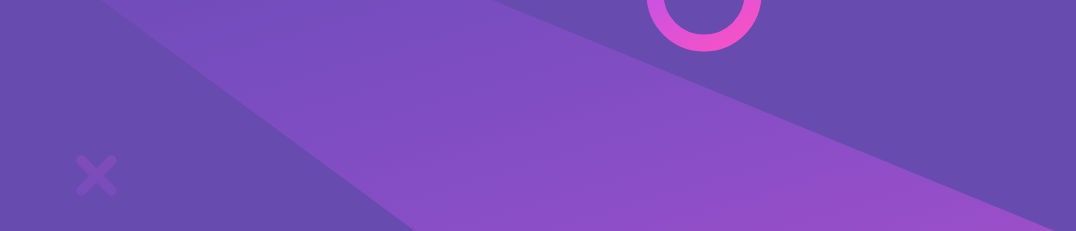
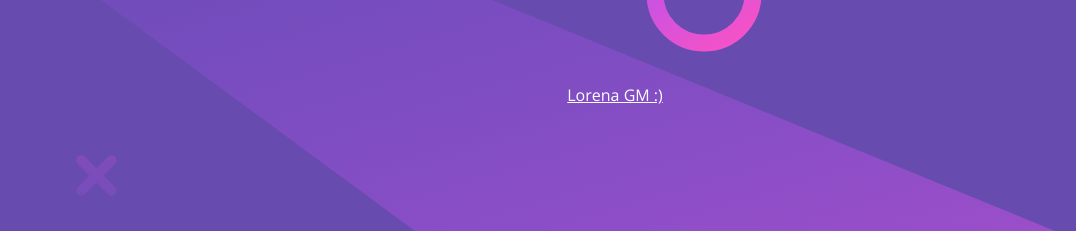
Before and after one commit to Lorenalgm/build-your-community, a plain HTML site: page index.html in a window 1280 px wide. Shown: the part 569-800 px from the top of the page, 0-1076 px from the left. Drawn offline with nearby package versions, Linux system fonts and the light colour scheme.

Commit message:
Added css and assignature

```diff
--- a/index.html
+++ b/index.html
@@ -15,6 +15,8 @@
     body{
       background-image: url('images/bg-desktop.svg');
       background-color: rgb(103, 75, 175);
+      display: flex;
+      flex-direction: column;
     }
 
     .logo{
@@ -91,9 +93,20 @@
       color: #ffff;
     }
 
+    a{
+      color: #ffff;
+    }
+
+    .me{
+      display: flex;
+      justify-content: center;
+      align-items: center;
+    }
+
   </style>
 </head>
 <body>
+  <div>
   <img class="logo" src="images/logo.svg">
   <div class="container">
     <img class="computer" src="images/illustration-mockups.svg">
@@ -114,5 +127,7 @@
     <div class="icons"><i class="fab fa-twitter"></i></div>
     <div class="icons"><i class="fab fa-instagram"></i></div>
   </footer>
+  </div>
+  <p class="me"><a href="https://github.com/Lorenalgm">Lorena GM :)</a></p>
 </body>
 </html>
```
